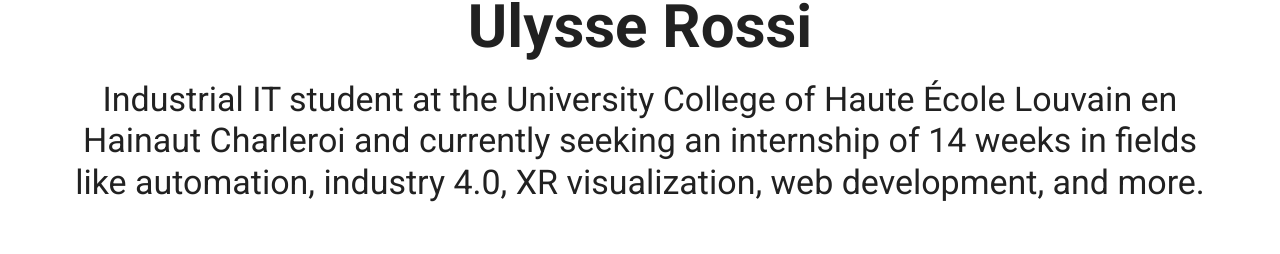
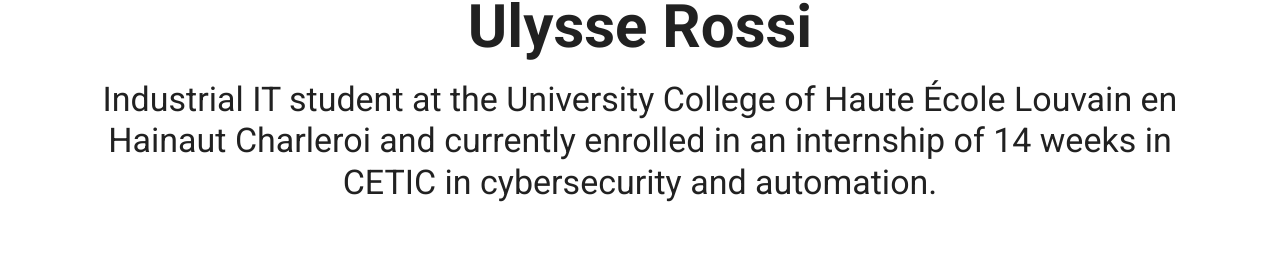
Before and after one commit to Yushirizu/portfolio, a Next.js app: page / in a window 1280 px wide. Shown: the part 158-412 px from the top of the page. Built offline with nearby package versions, Linux system fonts and the light colour scheme.

Commit message:
changed bio

```diff
--- a/pages/index.tsx
+++ b/pages/index.tsx
@@ -28,9 +28,8 @@
           </Typography>
           <Typography variant="h4" mt={2} sx={{ textAlign: "center" }}>
             Industrial IT student at the University College of Haute École
-            Louvain en Hainaut Charleroi and currently seeking an internship of
-            14 weeks in fields like automation, industry 4.0, XR visualization,
-            web development, and more.
+            Louvain en Hainaut Charleroi and currently enrolled in an internship
+            of 14 weeks in CETIC in cybersecurity and automation.
           </Typography>
         </Box>
         <Grid container spacing={4} mt={10}>
```
